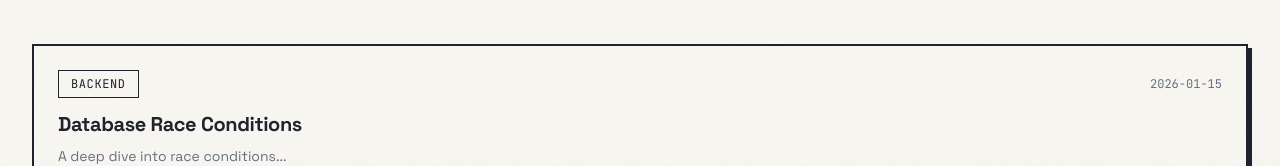
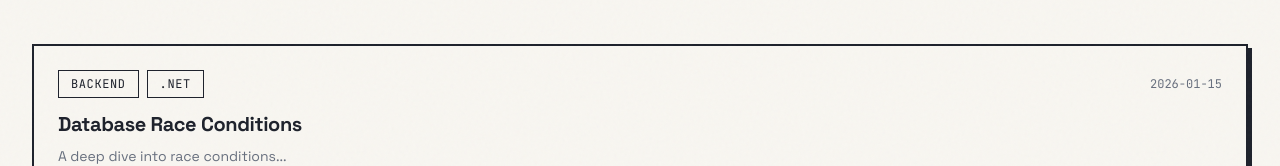
Before and after one commit to jellebaele/etiennelabs, a Next.js app: page /articles in a window 1280 px wide. Shown: the part 178-344 px from the top of the page. Built offline with nearby package versions, Linux system fonts and the light colour scheme.

Commit message:
Add support for multiple tags

```diff
--- a/content/articles/database-race-conditions.md
+++ b/content/articles/database-race-conditions.md
@@ -1,7 +1,7 @@
 ---
 title: 'Database Race Conditions'
 date: '2026-01-15'
-tag: 'backend'
+tags: ['Backend', '.Net']
 excerpt: 'A deep dive into race conditions...'
 ---
 
--- a/src/app/articles/[slug]/page.tsx
+++ b/src/app/articles/[slug]/page.tsx
@@ -26,7 +26,16 @@ const ArticlePage = async ({ params }: ArticlePageProps) => {
           ← Back to articles
         </Link>
 
-        <span className='tag-pill mb-4 block w-fit'>{article.tag}</span>
+        <div className='flex items-center justify-start gap-2'>
+          {article.tags.map((tag, index) => (
+            <span
+              key={index}
+              className='tag-pill mb-4 block w-fit'>
+              {tag}
+            </span>
+          ))}
+        </div>
+
         <h1 className='text-4xl md:text-6xl font-bold leading-[0.95] tracking-tight mt-4'>
           {article.title}
         </h1>
--- a/src/app/articles/page.tsx
+++ b/src/app/articles/page.tsx
@@ -19,7 +19,16 @@ const ArticlesPages = () => {
             href={`/articles/${article.slug}`}
             className='group block retro-border retro-shadow p-6 hover:-translate-y-0.5 transition-transform'>
             <div className='flex items-center justify-between mb-3'>
-              <span className='tag-pill'>{article.tag}</span>
+              <div className='flex items-center justify-start gap-2'>
+                {article.tags.map((tag, index) => (
+                  <span
+                    key={index}
+                    className='tag-pill'>
+                    {tag}
+                  </span>
+                ))}
+              </div>
+
               <span className='text-xs font-mono text-muted-foreground'>{article.date}</span>
             </div>
             <h2 className='text-xl font-bold mb-2 group-hover:text-primary transition-colors'>
--- a/src/lib/articles.ts
+++ b/src/lib/articles.ts
@@ -8,7 +8,7 @@ export type ArticleMeta = {
   slug: string;
   title: string;
   date: string;
-  tag: string;
+  tags: string[];
   excerpt: string;
 };
 
@@ -26,7 +26,7 @@ export function getAllArticles(): ArticleMeta[] {
         slug,
         title: data.title,
         date: data.date,
-        tag: data.tag ?? '',
+        tags: Array.isArray(data.tags) ? data.tags : [],
         excerpt: data.excerpt ?? '',
       };
     })
@@ -41,7 +41,7 @@ export function getArticleBySlug(slug: string): ArticleMeta & { content: string
     slug,
     title: data.title,
     date: data.date,
-    tag: data.tag ?? '',
+    tags: Array.isArray(data.tags) ? data.tags : [],
     excerpt: data.excerpt ?? '',
     content,
   };
```
